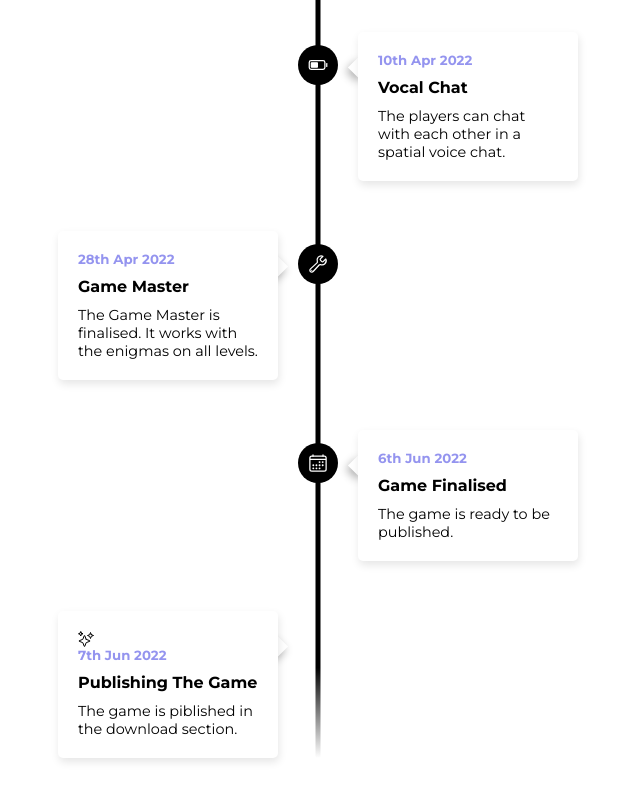
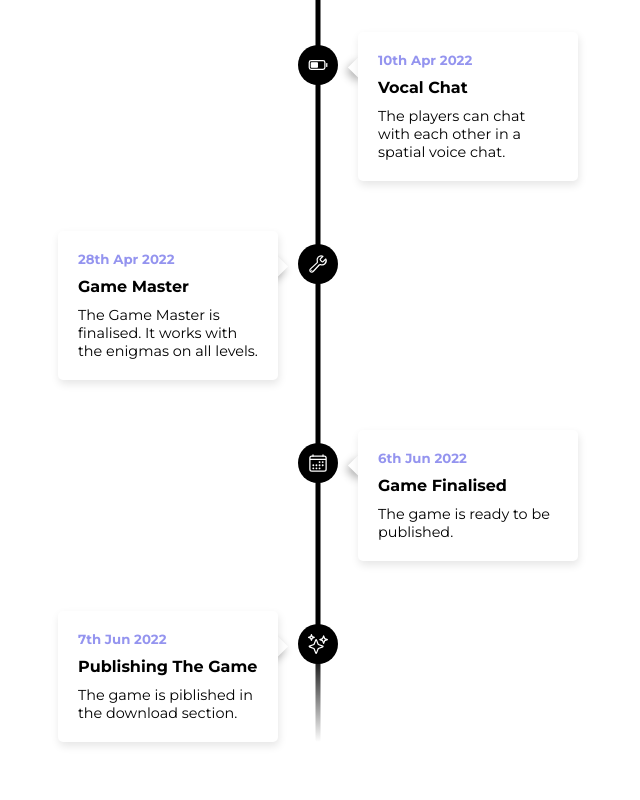
Before and after one commit to ronfl3x/LockedUp-Website, a plain HTML site: page index.html in a window 1280 px wide. Shown: the part 2102-2902 px from the top of the page, without its empty margins (42-682 px from the left). Drawn offline with nearby package versions, Linux system fonts and the light colour scheme.

Commit message:
Update index.html

```diff
--- a/index.html
+++ b/index.html
@@ -142,7 +142,7 @@
                 </div>
                 <div class="row row-1">
                     <section>
-                        <ion-icon name="sparkles-outline"></ion-icon>
+                        <ion-icon class="icon" name="sparkles-outline"></ion-icon>
                         <h5 class="time-date"> 7th Jun 2022</h5>
                         <h4 class="time-title">Publishing The Game</h4>
                         <p>
```
